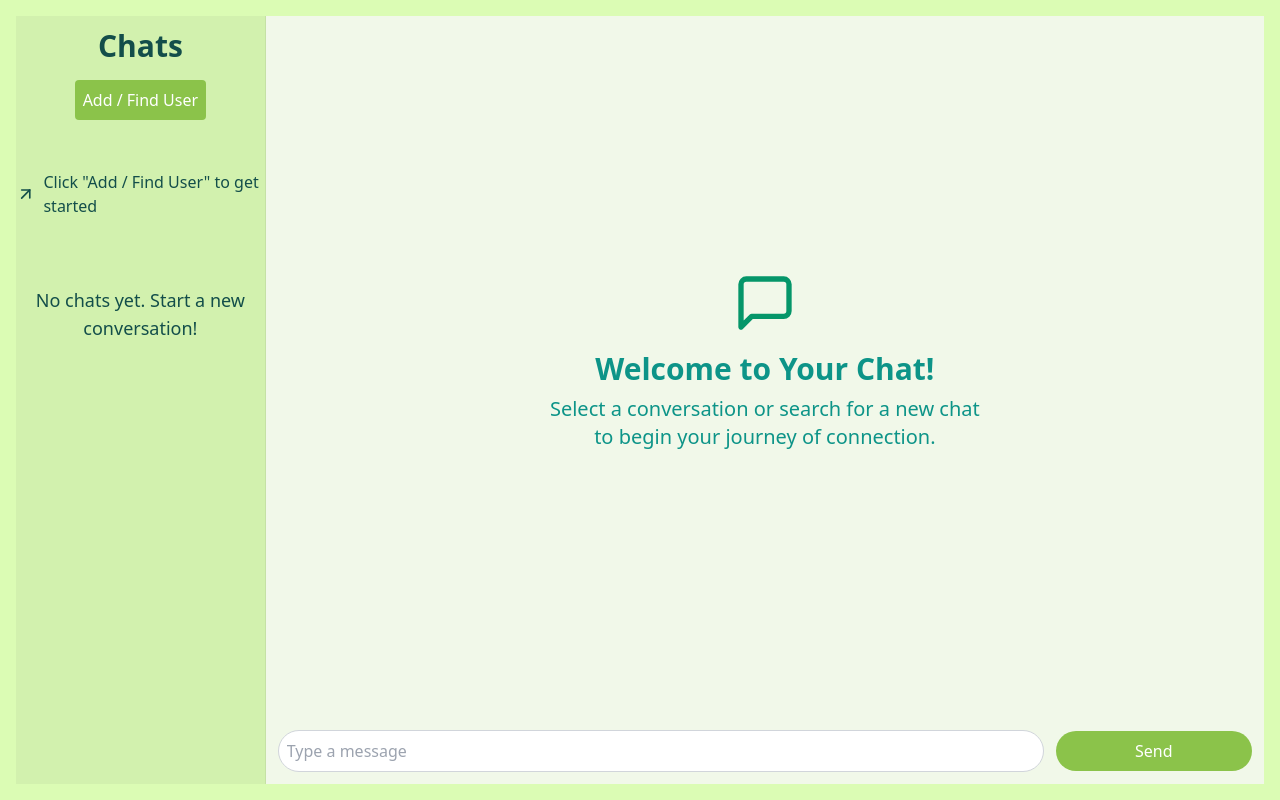
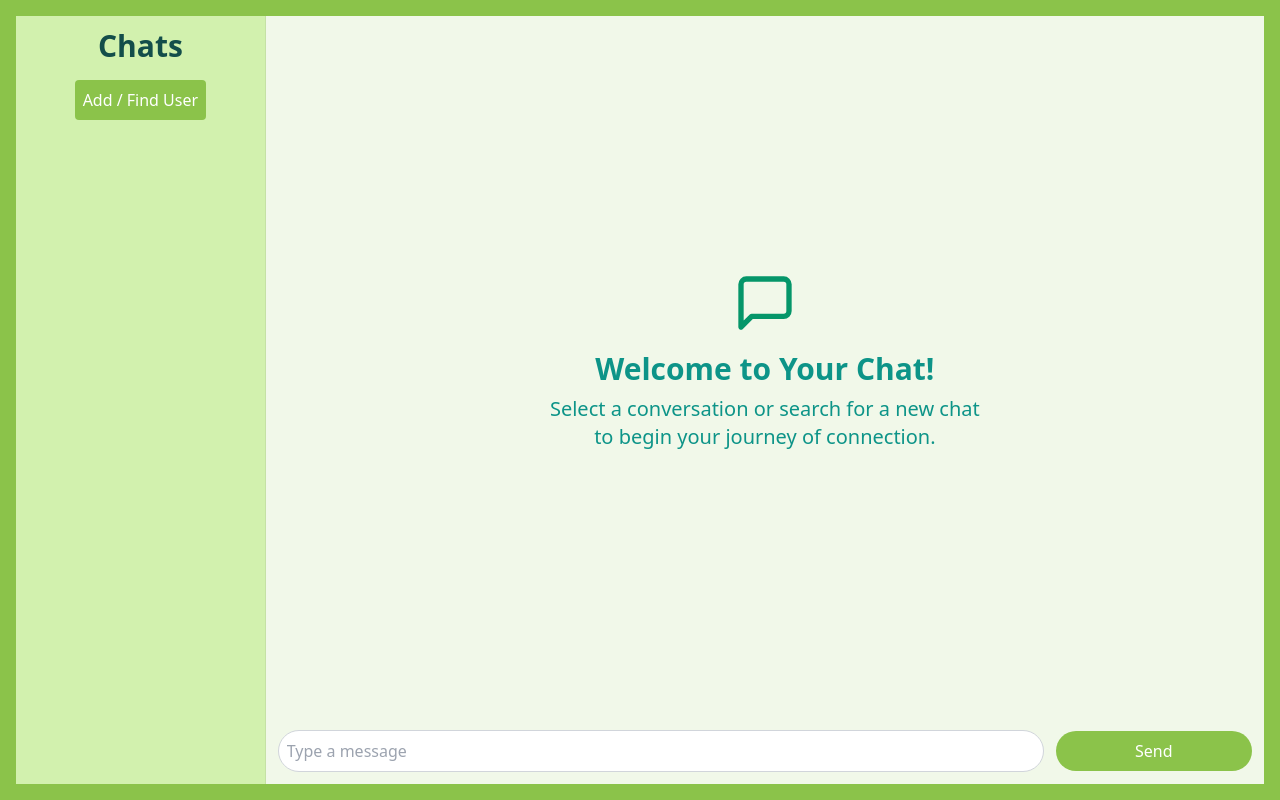
Before and after one commit to Yash456k/SocketIO-MERN-chatApp, a React (Vite) app in the folder client/: page /chat in a window 1280 px wide. Built offline with nearby package versions, Linux system fonts and the light colour scheme; no server answers; sample sign-in values are in the browser's storage.

Commit message:
change bg color

```diff
--- a/client/src/components/Chat.jsx
+++ b/client/src/components/Chat.jsx
@@ -38,6 +38,7 @@ function Chat() {
         try {
           const { data } = await axios.get(`/api/chats/${user._id}`);
           setChats(data);
+          console.log("chats are", chats);
         } catch (error) {
           console.error(error);
         }
@@ -81,7 +82,7 @@ function Chat() {
   };
 
   return (
-    <div className="flex h-dvh justify-center items-center p-4 bg-[#dbfcb4]">
+    <div className="flex h-dvh justify-center items-center p-4 bg-[#8BC34A]">
       <Sidebar chats={chats} setChats={setChats} />
       <div className="bg-[#F1F8E9] h-full flex flex-col items-center justify-center w-full z-0">
         <MessageList
--- a/client/src/components/Sidebar.jsx
+++ b/client/src/components/Sidebar.jsx
@@ -8,10 +8,6 @@ const Sidebar = ({ chats, setChats }) => {
   const { setSelectedChat, selectedChat, user } = chatState();
   const [isSearchBarOpen, setIsSearchBarOpen] = useState(false);
   const [isSidebarOpen, setIsSidebarOpen] = useState(false);
-
-  useEffect(() => {
-    console.log("these are chats from sidebar", chats);
-  }, [chats]);
 
   const handleChatClick = (chat) => {
     setSelectedChat(chat);
@@ -43,7 +39,7 @@ const Sidebar = ({ chats, setChats }) => {
             Add / Find User
           </button>
         </div>
-        {chats.length === 0 ? (
+        {console.log(chats) && chats.length === 0 ? (
           <div className="flex flex-col items-center justify-around h-64 w-full text-teal-900">
             <div className="flex items-center justify-center w-full">
               <ArrowUpRight className="mr-2" />
```
